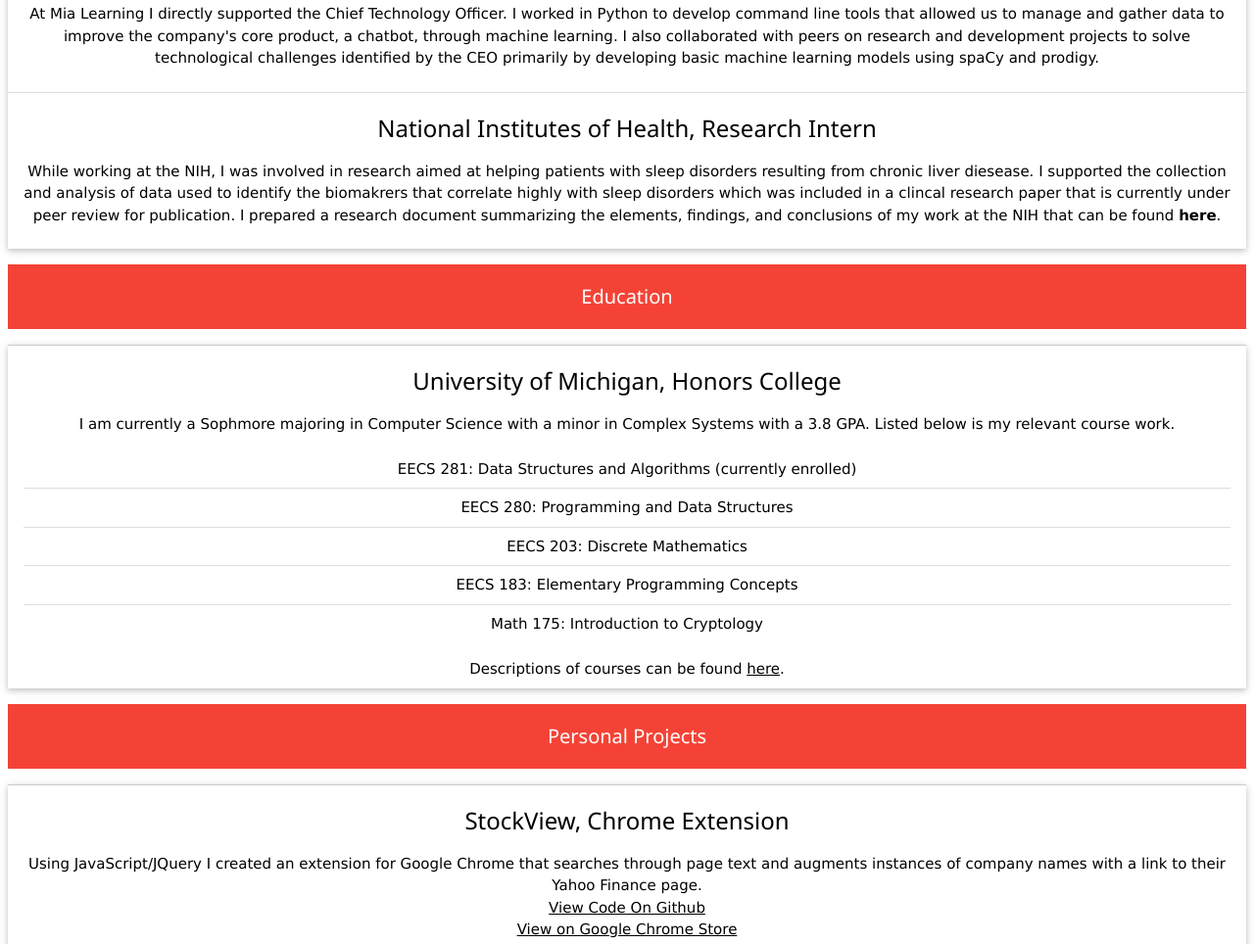
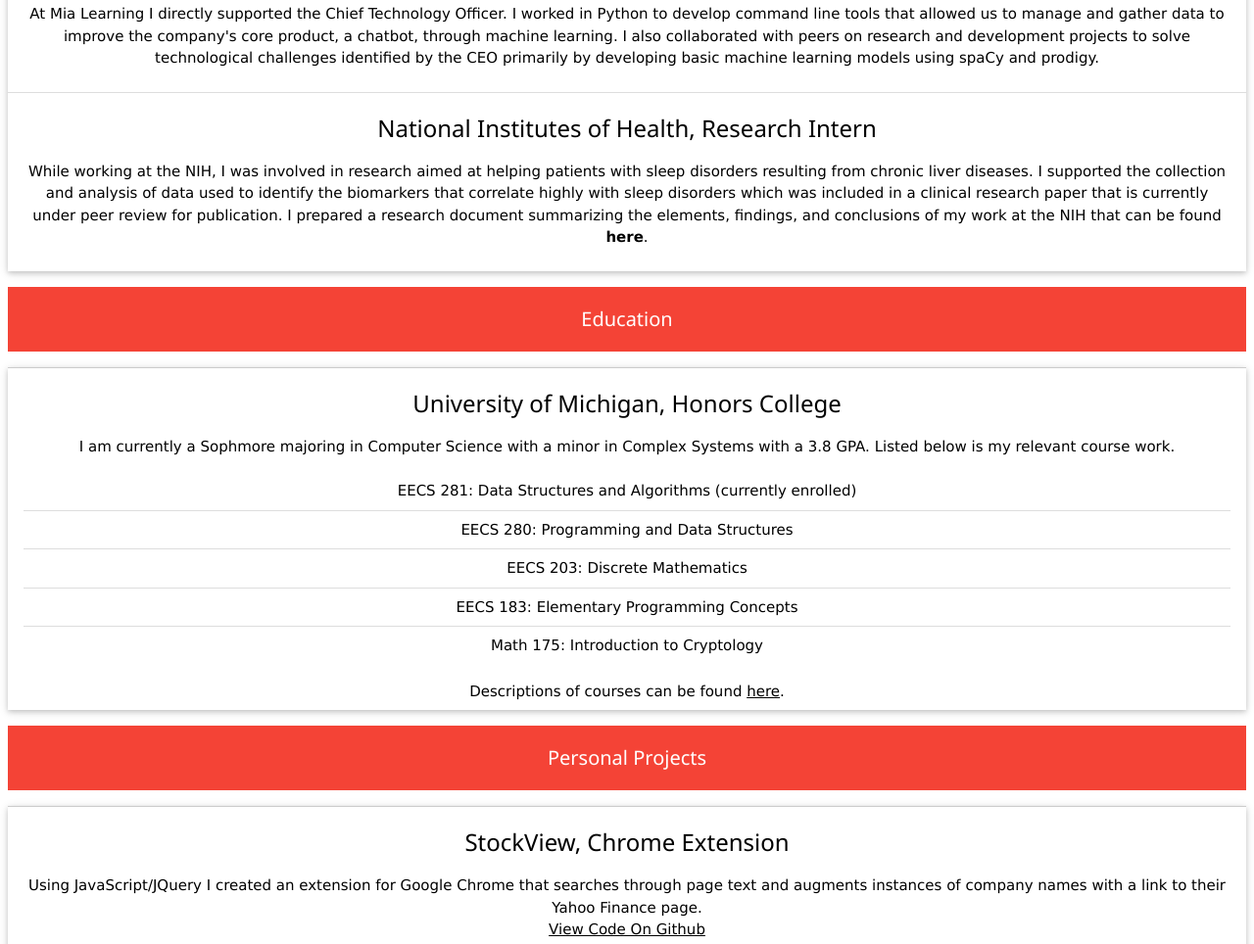
Before and after one commit to jonahrosenblum/jonahrosenblum.github.io, a plain HTML site: page index.html in a window 1280 px wide. Shown: the part 905-1869 px from the top of the page at 98% size. Drawn offline with Linux system fonts and the light colour scheme.

Commit message:
fixed spelling and updating resume

```diff
--- a/index.html
+++ b/index.html
@@ -88,10 +88,10 @@
       <li>
         <h3>National Institutes of Health, Research Intern</h3>
         <p>While working at the NIH, I was involved in research aimed at helping
-          patients with sleep disorders resulting from chronic liver diesease.
+          patients with sleep disorders resulting from chronic liver diseases.
           I supported the collection and analysis of data
-          used to identify the biomakrers that correlate highly with sleep disorders which
-          was included in a clincal research paper that is currently under peer review
+          used to identify the biomarkers that correlate highly with sleep disorders which
+          was included in a clinical research paper that is currently under peer review
           for publication. I prepared a research document summarizing the
           elements, findings, and conclusions of my work at the NIH that can be found
           <b onclick="window.open('static/NIH Poster.pdf')">here</b>.
```
Also changed, not shown: static/projects.png, 1 other file.
